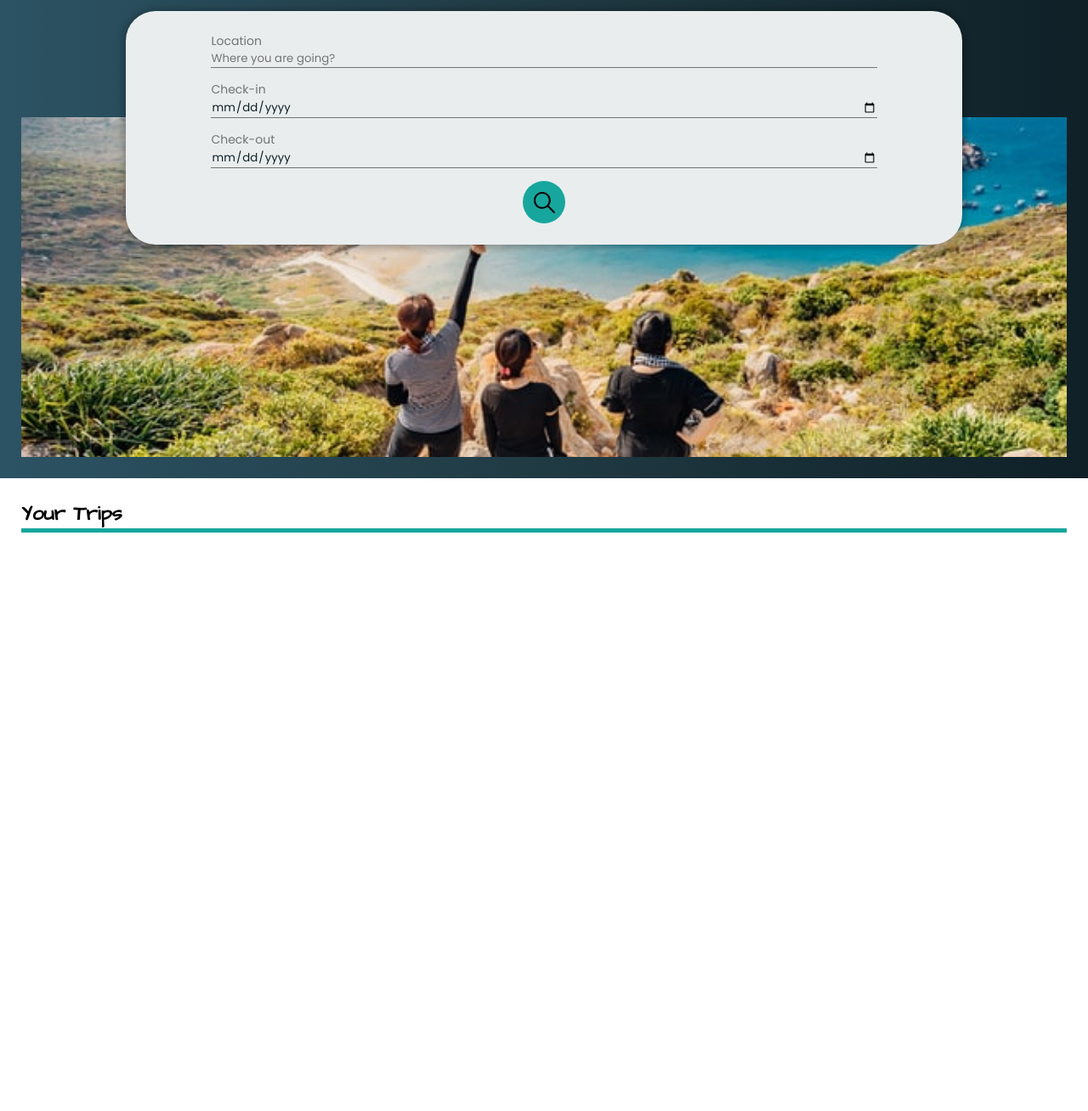
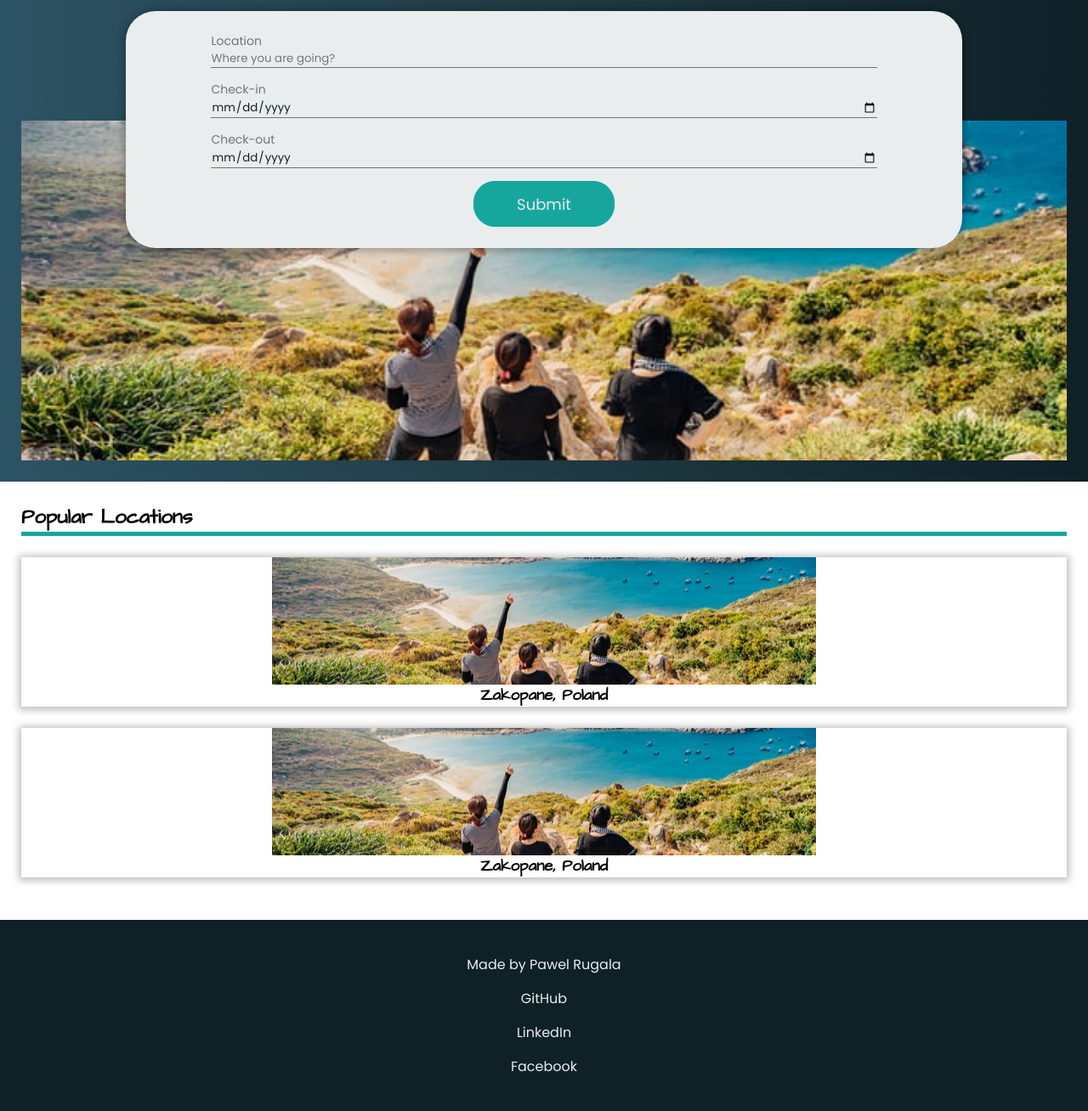
Before and after one commit to Pawel-Rugala/Travel-App, a website built with webpack: page src/client/views/index.html in a window 1280 px wide. Shown: the part 100-1408 px from the top of the page at 85% size. Before the commit the page ends 800 px from the top, so only its background shows below. Built offline with nearby package versions, Linux system fonts and the light colour scheme.

Commit message:
FIX: Landing page styling

```diff
--- a/src/client/index.js
+++ b/src/client/index.js
@@ -10,8 +10,3 @@ const myIcon1 = new Image();
 myIcon1.src = Icon;
 const elem1 = document.getElementById('icon');
 elem1.appendChild(myIcon1);
-
-const myIcon2 = new Image();
-myIcon2.src = SearchIcon;
-const elem2 = document.getElementById('search');
-elem2.appendChild(myIcon2);
--- a/src/client/styles/elements.scss
+++ b/src/client/styles/elements.scss
@@ -16,18 +16,19 @@
     box-shadow: 0px 1px 8px 3px rgba(0, 0, 0, 0.25);
   }
   &__submit {
-    height: 5rem;
-    width: 5rem;
-    border-radius: 50%;
+    border-radius: 2.5rem;
     border: none;
     background-color: $green;
-    padding: 1.25rem;
+    padding: 1.25rem 5rem;
     display: block;
     margin: 1.5rem auto;
+    border: 1px solid $green;
     color: $white;
+    cursor: pointer;
     &:hover {
-      height: 7rem;
-      width: 7rem;
+      background-color: $black;
+      color: $white;
+      border: 1px solid $white;
     }
   }
   &__searchPart {
@@ -80,3 +81,26 @@ input {
   background: none;
   outline: none;
 }
+
+.card {
+  box-shadow: 0px 1px 8px 3px rgba(0, 0, 0, 0.25);
+  margin: 2.5rem 0;
+  &__img {
+    background-image: url('../imgs//header-img-sm.jpg');
+    background-position: center;
+    background-repeat: no-repeat;
+    width: 100%;
+    height: 15rem;
+  }
+}
+
+footer {
+  background-color: $black;
+  color: $white;
+  padding: 2.5rem;
+  text-align: center;
+}
+
+footer p {
+  margin: 1.5rem 0;
+}
--- a/src/client/styles/typography.scss
+++ b/src/client/styles/typography.scss
@@ -25,6 +25,10 @@ h3 {
   font-family: $font-headings;
 }
 
+h3 {
+  text-align: center;
+}
+
 p,
 input,
 label,
@@ -32,3 +36,7 @@ a,
 button {
   font-family: $font-others;
 }
+
+button {
+  font-size: $sm;
+}
--- a/src/client/views/index.html
+++ b/src/client/views/index.html
@@ -26,14 +26,28 @@
           <label for="checkout">Check-out</label>
           <input type="date" name="checkout" id="checkout">
         </div>
-        <button id="search" class="header__submit" type="submit">
+        <button id="search" class="header__submit" type="submit">Submit
         </button>
       </form>
       <div class="header__img">
       </div>
     </header>
     <section class="section">
-      <h2 class="section__header">Your Trips</h2>
+      <h2 class="section__header">Popular Locations</h2>
+      <div class="card">
+        <div class="card__img"></div>
+        <h3 class="card__header">Zakopane, Poland</h3>
+      </div>
+      <div class="card">
+        <div class="card__img"></div>
+        <h3 class="card__header">Zakopane, Poland</h3>
+      </div>
     </section>
+    <footer>
+      <p>Made by Pawel Rugala</p>
+      <p>GitHub</p>
+      <p>LinkedIn</p>
+      <p>Facebook</p>
+    </footer>
   </body>
 </html>
```
